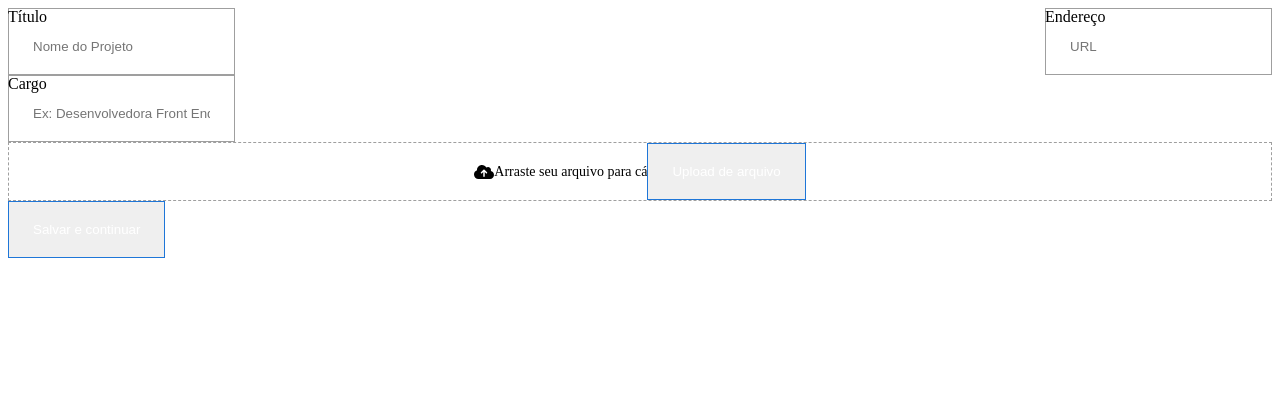
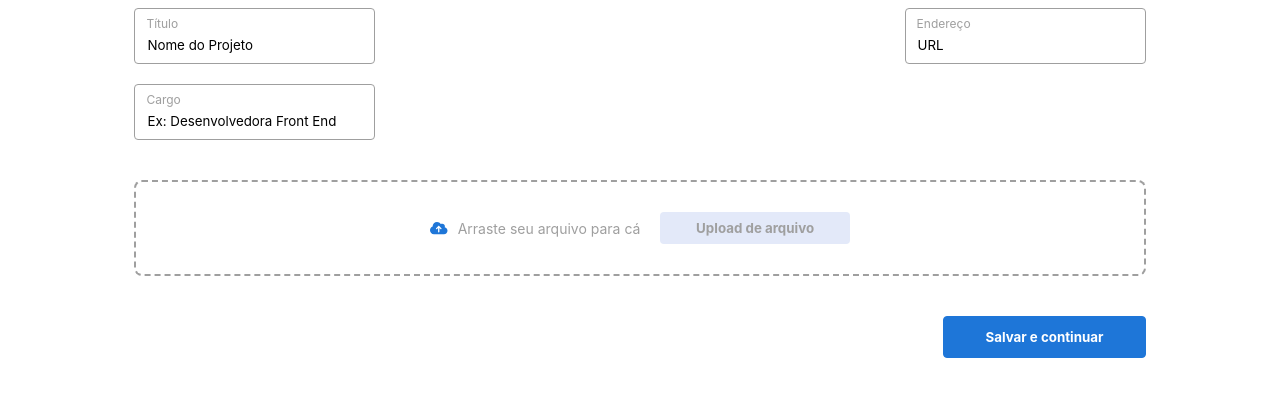
Before and after one commit to thamiavicente/my-first-form, a React (Vite) app: page / in a window 1280 px wide. Shown: the top 396 px of the page. Built offline with nearby package versions, Linux system fonts and the light colour scheme.

Commit message:
feat: Create layout css

```diff
--- a/src/design-system/components/atomic-design/01_atoms/Button/index.tsx
+++ b/src/design-system/components/atomic-design/01_atoms/Button/index.tsx
@@ -6,10 +6,14 @@ type Props = {
 
 export function Button({buttonText}: Props) {
   const Button = styled.button`
-    background-color: '#1e76d8';
+    background-color: #1e76d8;
     color: #fff;
-    padding: 20px 24px;
+    padding: 12px 24px;
     border: 1px #1e76d8 solid;
+    border-radius: 4px;
+    cursor: pointer;
+    font-weight: bold;
+    font-family: Inter, Avenir, Helvetica, Arial, sans-serif;
 
     &:hover {
       background-color: #fff;
--- a/src/design-system/components/atomic-design/01_atoms/Description/index.tsx
+++ b/src/design-system/components/atomic-design/01_atoms/Description/index.tsx
@@ -6,8 +6,9 @@ type Props = {
 
 export function Description({descriptionText}: Props) {
   const Description = styled.p `
-    color: "#9f9f9f";
+    color: #9f9f9f;
     font-size: 14px;
+    font-family: Inter, Avenir, Helvetica, Arial, sans-serif;
   `
 
   return (
--- a/src/design-system/components/atomic-design/01_atoms/Input/index.tsx
+++ b/src/design-system/components/atomic-design/01_atoms/Input/index.tsx
@@ -7,9 +7,16 @@ type Props = {
 
 export function Input({placeholder, value}: Props) {
   const Input = styled.input `
+    font-family: Inter, Avenir, Helvetica, Arial, sans-serif;
     border: 1px #9f9f9f solid;
-    padding: 30px 24px 20px;
+    border-radius: 4px;
+    padding: 28px 12px 10px;
     color: #000;
+    margin-bottom: 20px;
+
+    ::placeholder {
+      color: #000;
+    }
   `
 
   return (
--- a/src/design-system/components/atomic-design/01_atoms/Label/index.tsx
+++ b/src/design-system/components/atomic-design/01_atoms/Label/index.tsx
@@ -6,15 +6,17 @@ type Props = {
 
 export function Label({labelText}: Props) {
   const LabelInput = styled.label `
-    color: "#9f9f9f";
+    color: #9f9f9f;
     position: absolute;
-    top: 0;
-    left: 0;
+    top: 8px;
+    left: 12px;
+    font-size: 12px;
+    font-family: Inter, Avenir, Helvetica, Arial, sans-serif;
   `
 
   return (
     <LabelInput
-      className="label-input"
+      className="label"
     >
      { labelText }
     </LabelInput>
--- a/src/design-system/components/atomic-design/02_molecules/DragAndDrop/index.tsx
+++ b/src/design-system/components/atomic-design/02_molecules/DragAndDrop/index.tsx
@@ -12,21 +12,61 @@ type Props = {
 export function DragAndDrop({descriptionText, buttonText}: Props) {
 
   const DragAndDrop = styled.div `
+    @media (min-width: 1024px) {
+      flex-direction: row;
+    }
+
     display: flex;
     justify-content: center;
     align-items: center;
-    border: 1px #9f9f9f dashed;
+    border: 2px #9f9f9f dashed;
+    padding: 30px;
+    border-radius: 8px;
+    margin: 20px 0 40px;
+    cursor: pointer;
+    flex-direction: column;
 
-    &__font-awesome-ico {
+    .font-awesome-icon {
+      @media (min-width: 1024px) {
+        font-size: 14px;
+      }
+
       color: #1e76d8;
-      font-size: 12px;
+      font-size: 24px;
+    }
+
+    .description {
+      @media (min-width: 1024px) {
+        margin: 0 20px 0 10px;
+      }
+
+      margin: 10px 0 20px;
+      text-align: center;
+    }
+
+    .button {
+      @media (min-width: 1024px) {
+        width: 20%;
+      }
+
+      &:hover {
+        color: #9f9f9f;
+        background: #e3e9f9;
+        border: #e3e9f9;
+      }
+
+      padding: 8px;
+      color: #9f9f9f;
+      background: #e3e9f9;
+      border: #e3e9f9;
+      width: 100%;
     }
   `
 
   return (
-    <DragAndDrop>
+    <DragAndDrop className="drag-n-drop">
       <FontAwesomeIcon
-        className="drag-n-drop__font-awesome-icon"
+        className="font-awesome-icon"
         icon={faCloudArrowUp}
       />
       <Description
--- a/src/design-system/components/atomic-design/03_organisms/SideBySideInput/index.tsx
+++ b/src/design-system/components/atomic-design/03_organisms/SideBySideInput/index.tsx
@@ -18,9 +18,15 @@ export function SideBySideInput({
   inputValueRight,
   labelTextRight
   }: Props) {
+
   const SideBySideInput = styled.div `
+    @media (min-width: 1024px) {
+      flex-direction: row;
+    }
+
     display: flex;
     justify-content: space-between;
+    flex-direction: column;
   `
 
   return (
--- a/src/design-system/components/atomic-design/05_pages/Form/index.tsx
+++ b/src/design-system/components/atomic-design/05_pages/Form/index.tsx
@@ -4,13 +4,30 @@ import { Field } from '../../02_molecules/Field';
 import { DragAndDrop } from '../../02_molecules/DragAndDrop';
 import { Button } from '../../01_atoms/Button';
 
-
 export function Form() {
   const Form = styled.div `
+    @media (min-width: 1024px) {
+      width: 80%;
+    }
+
+    width: 90%;
+    display: flex;
+    justify-content: center;
+    flex-direction: column;
+    margin: auto;
+
+    .button {
+      @media (min-width: 1024px) {
+        width: 20%;
+        align-self: flex-end;
+      }
+
+      width: 100%;
+    }
    `
 
   return (
-    <Form>
+    <Form className="form">
       <SideBySideInput
         inputPlaceholderLeft="Nome do Projeto"
         inputValueLeft=""
```
